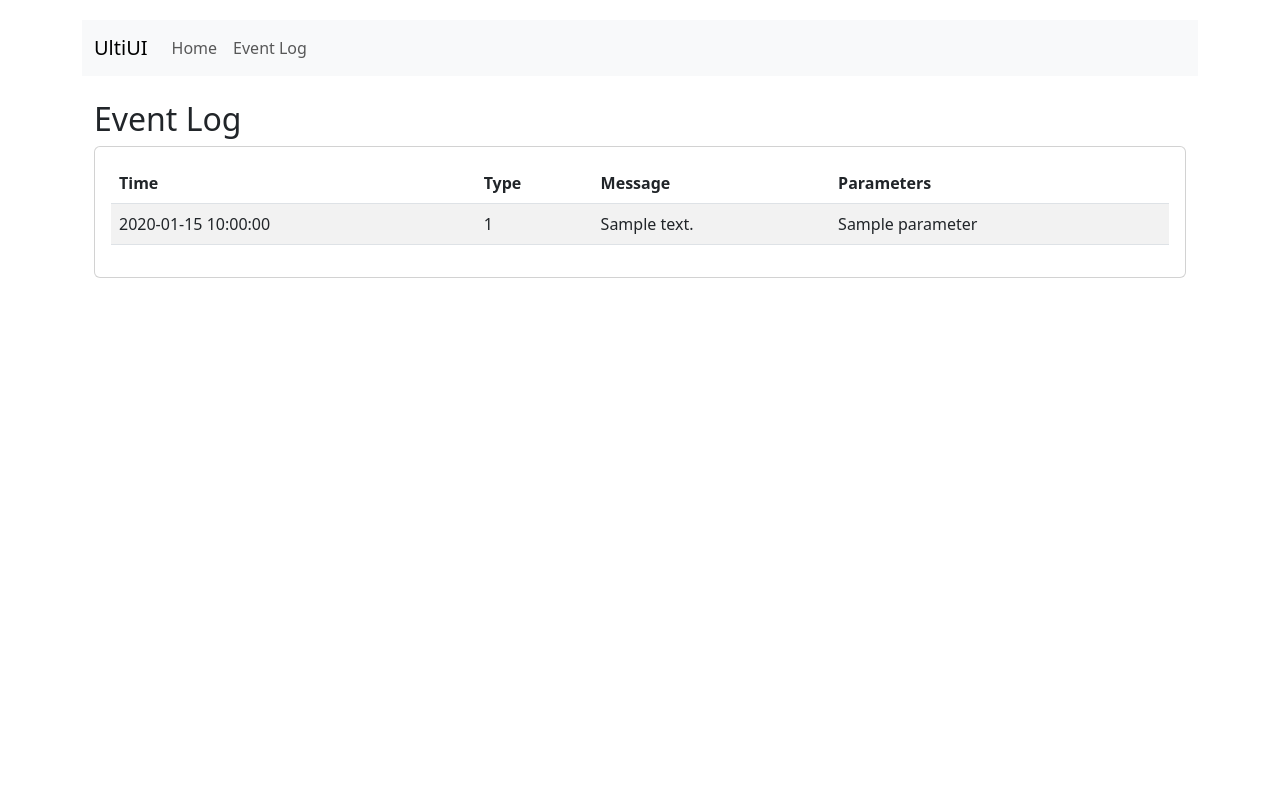
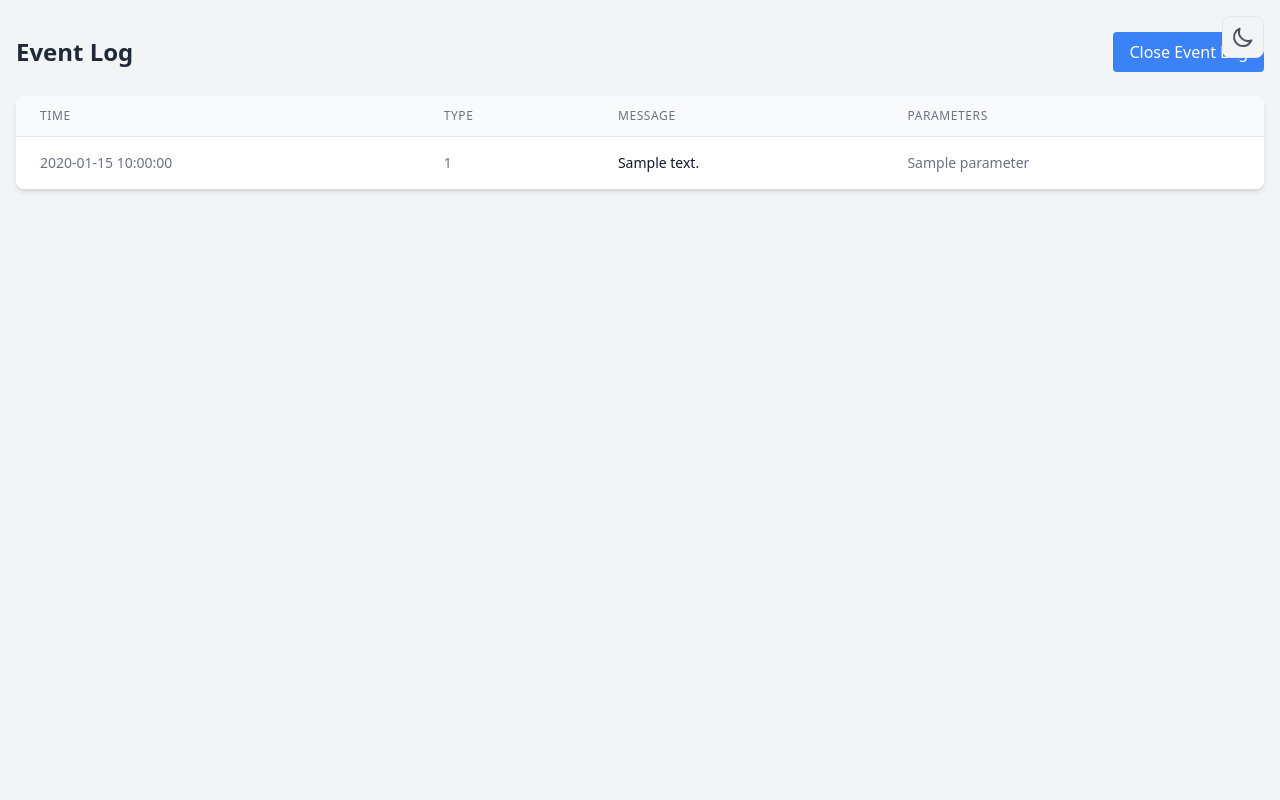
Before and after one commit to christophergault198/UltiUI, a Python web app: template src/templates/event_log.html in a window 1280 px wide. Run offline with Jinja, Linux system fonts and the light colour scheme; the template is opened without the code that fills it: most values are stand-ins (such as "Sample title", 1, 10 or a date in 2020).

Commit message:
refactored event log template to enhance UI with Tailwind CSS, added dark mode support, and improved event data fetching functionality; included a button for closing the log and a link to access the event log from the index page

```diff
--- a/src/templates/event_log.html
+++ b/src/templates/event_log.html
@@ -1,27 +1,136 @@
-{% extends "base.html" %}
+<!DOCTYPE html>
+<html lang="en" class="light">
+<head>
+    <meta charset="UTF-8">
+    <meta name="viewport" content="width=device-width, initial-scale=1.0">
+    <title>UltiUI - Event Log</title>
+    <link href="https://cdn.jsdelivr.net/npm/tailwindcss@2.2.19/dist/tailwind.min.css" rel="stylesheet">
+    <style>
+        /* Dark mode styles */
+        .dark {
+            color-scheme: dark;
+        }
 
-{% block content %}
-<div class="container mt-4">
-    <h2>Event Log</h2>
-    <div class="card">
-        <div class="card-body">
-            <div class="table-responsive">
-                <table class="table table-striped table-hover">
-                    <thead>
+        .dark body {
+            background-color: #1a1a1a;
+            color: #f3f4f6;  /* Brighter base text */
+        }
+
+        .dark .bg-white {
+            background-color: #2d2d2d;
+        }
+
+        .dark .text-gray-800 {
+            color: #f3f4f6;  /* Brighter primary text */
+        }
+
+        .dark .text-gray-700 {
+            color: #e5e7eb;  /* Brighter secondary text */
+        }
+
+        .dark .text-gray-600 {
+            color: #d1d5db;  /* Brighter tertiary text */
+        }
+
+        .dark .text-gray-500 {
+            color: #9ca3af;  /* Adjusted muted text */
+        }
+
+        .dark .text-gray-400 {
+            color: #d1d5db;  /* Brighter muted text */
+        }
+
+        .dark .border-gray-300 {
+            border-color: #4b5563;
+        }
+
+        .dark .bg-gray-100 {
+            background-color: #374151;
+        }
+
+        .dark .bg-gray-50 {
+            background-color: #374151;
+        }
+
+        .dark .bg-gray-200 {
+            background-color: #4b5563;
+        }
+
+        .dark .border {
+            border-color: #4b5563;
+        }
+
+        /* Theme toggle button styles */
+        .theme-toggle {
+            position: fixed;
+            top: 1rem;
+            right: 1rem;
+            padding: 0.5rem;
+            border-radius: 0.5rem;
+            background-color: #f3f4f6;
+            border: 1px solid #e5e7eb;
+            cursor: pointer;
+            transition: all 0.2s;
+            z-index: 50;
+        }
+
+        .dark .theme-toggle {
+            background-color: #374151;
+            border-color: #4b5563;
+        }
+
+        .theme-toggle:hover {
+            background-color: #e5e7eb;
+        }
+
+        .dark .theme-toggle:hover {
+            background-color: #4b5563;
+        }
+
+        .theme-toggle svg {
+            width: 1.5rem;
+            height: 1.5rem;
+            color: #4b5563;
+        }
+
+        .dark .theme-toggle svg {
+            color: #d1d5db;
+        }
+    </style>
+</head>
+<body class="bg-gray-100 min-h-screen">
+    <button id="theme-toggle" class="theme-toggle" aria-label="Toggle dark mode">
+        <svg xmlns="http://www.w3.org/2000/svg" fill="none" viewBox="0 0 24 24" stroke="currentColor">
+            <path stroke-linecap="round" stroke-linejoin="round" stroke-width="2" d="M20.354 15.354A9 9 0 018.646 3.646 9.003 9.003 0 0012 21a9.003 9.003 0 008.354-5.646z" />
+        </svg>
+    </button>
+
+    <div class="container mx-auto px-4 py-8">
+        <div class="flex justify-between items-center mb-6">
+            <h1 class="text-2xl font-bold text-gray-800">Event Log</h1>
+            <button onclick="window.close()" class="bg-blue-500 hover:bg-blue-600 text-white font-medium py-2 px-4 rounded">
+                Close Event Log
+            </button>
+        </div>
+
+        <div class="bg-white shadow-md rounded-lg overflow-hidden">
+            <div class="overflow-x-auto">
+                <table class="min-w-full divide-y divide-gray-200">
+                    <thead class="bg-gray-50">
                         <tr>
-                            <th>Time</th>
-                            <th>Type</th>
-                            <th>Message</th>
-                            <th>Parameters</th>
+                            <th class="px-6 py-3 text-left text-xs font-medium text-gray-500 uppercase tracking-wider">Time</th>
+                            <th class="px-6 py-3 text-left text-xs font-medium text-gray-500 uppercase tracking-wider">Type</th>
+                            <th class="px-6 py-3 text-left text-xs font-medium text-gray-500 uppercase tracking-wider">Message</th>
+                            <th class="px-6 py-3 text-left text-xs font-medium text-gray-500 uppercase tracking-wider">Parameters</th>
                         </tr>
                     </thead>
-                    <tbody id="eventLogBody">
+                    <tbody id="eventLogBody" class="bg-white divide-y divide-gray-200">
                         {% for event in events %}
-                        <tr>
-                            <td>{{ event.formatted_time }}</td>
-                            <td>{{ event.type_id }}</td>
-                            <td>{{ event.message }}</td>
-                            <td>{{ event.parameters|join(', ') }}</td>
+                        <tr class="hover:bg-gray-50">
+                            <td class="px-6 py-4 whitespace-nowrap text-sm text-gray-500">{{ event.formatted_time }}</td>
+                            <td class="px-6 py-4 whitespace-nowrap text-sm text-gray-500">{{ event.type_id }}</td>
+                            <td class="px-6 py-4 text-sm text-gray-900">{{ event.message }}</td>
+                            <td class="px-6 py-4 text-sm text-gray-500">{{ event.parameters|join(', ') }}</td>
                         </tr>
                         {% endfor %}
                     </tbody>
@@ -29,9 +138,31 @@
             </div>
         </div>
     </div>
-</div>
 
     <script>
+        // Theme toggle functionality
+        const themeToggle = document.getElementById('theme-toggle');
+        const html = document.documentElement;
+
+        // Check for saved theme preference or use system preference
+        if (localStorage.theme === 'dark' || (!('theme' in localStorage) && window.matchMedia('(prefers-color-scheme: dark)').matches)) {
+            html.classList.add('dark');
+        } else {
+            html.classList.remove('dark');
+        }
+
+        // Toggle theme on button click
+        themeToggle.addEventListener('click', () => {
+            if (html.classList.contains('dark')) {
+                html.classList.remove('dark');
+                localStorage.theme = 'light';
+            } else {
+                html.classList.add('dark');
+                localStorage.theme = 'dark';
+            }
+        });
+
+        // Refresh event log data
         function refreshEventLog() {
             fetch('/api/events')
                 .then(response => response.json())
@@ -40,11 +171,12 @@ function refreshEventLog() {
                     tbody.innerHTML = '';
                     data.forEach(event => {
                         const row = document.createElement('tr');
+                        row.className = 'hover:bg-gray-50';
                         row.innerHTML = `
-                    <td>${event.formatted_time}</td>
-                    <td>${event.type_id}</td>
-                    <td>${event.message}</td>
-                    <td>${event.parameters.join(', ')}</td>
+                            <td class="px-6 py-4 whitespace-nowrap text-sm text-gray-500">${event.formatted_time}</td>
+                            <td class="px-6 py-4 whitespace-nowrap text-sm text-gray-500">${event.type_id}</td>
+                            <td class="px-6 py-4 text-sm text-gray-900">${event.message}</td>
+                            <td class="px-6 py-4 text-sm text-gray-500">${event.parameters.join(', ')}</td>
                         `;
                         tbody.appendChild(row);
                     });
@@ -55,4 +187,5 @@ function refreshEventLog() {
         // Refresh every 30 seconds
         setInterval(refreshEventLog, 30000);
     </script>
-{% endblock %}
+</body>
+</html>
```
Also changed, not shown: src/templates/index.html (+9 -1 lines). Lines whose indentation alone changed are shown as unchanged.
